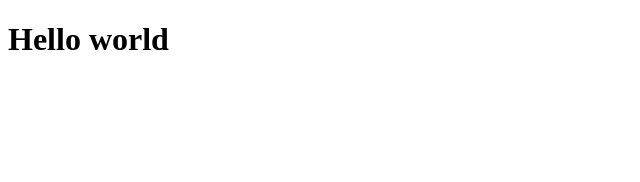
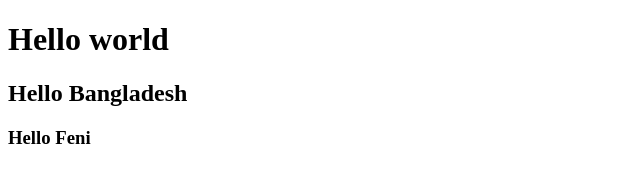
Before and after one commit to shakawathridoy/ph-practice, a plain HTML site: page index.html in a window 1280 px wide. Shown: the whole page, without its empty margins (0-640 px from the left). Drawn offline with Linux system fonts and the light colour scheme.

Commit message:
added header

```diff
--- a/index.html
+++ b/index.html
@@ -10,5 +10,11 @@
     <H1>
         Hello world
     </H1>
+    <h2>
+        Hello Bangladesh
+    </h2>
+    <h3>
+        Hello Feni
+    </h3>
 </body>
 </html>
```
Also changed, not shown: 1 other file.
